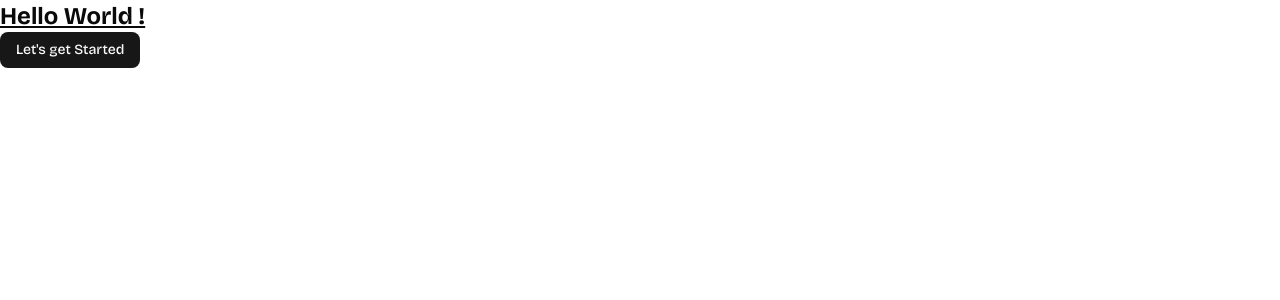
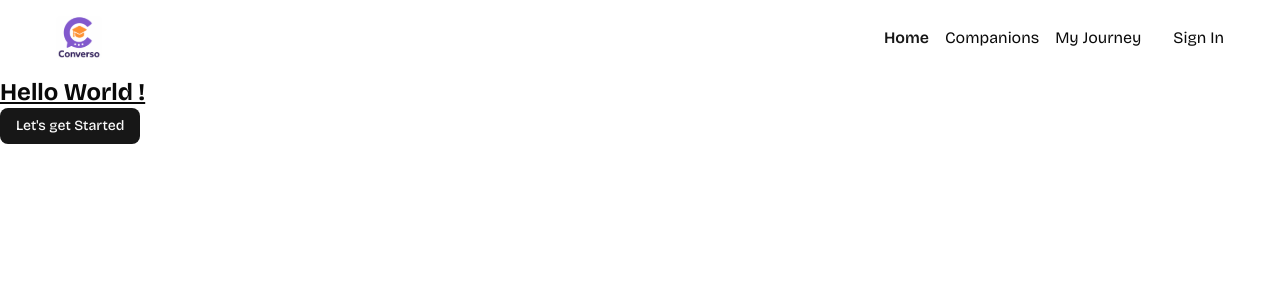
Before and after one commit to FaresKoumenji/saas-app, a Next.js app: page / in a window 1280 px wide. Shown: the top 300 px of the page. Built offline with nearby package versions, Linux system fonts and the light colour scheme.

Commit message:
implement navbar

```diff
--- a/app/layout.tsx
+++ b/app/layout.tsx
@@ -1,7 +1,7 @@
 import type { Metadata } from "next";
 import { Bricolage_Grotesque } from "next/font/google";
 import "./globals.css";
-
+import Navbar from "@/components/ui/Navbar"
 const bricolage = Bricolage_Grotesque({
   variable: "--font-bricolage",
   subsets: ["latin"],
@@ -19,7 +19,9 @@
 }>) {
   return (
     <html lang="en">
-      <body className={`${bricolage.variable} antialiased`}>{children}</body>
+      <body className={`${bricolage.variable} antialiased`}>
+        <Navbar />
+        {children}</body>
     </html>
   );
 }
--- /dev/null
+++ b/components/Navitems.tsx
@@ -0,0 +1,30 @@
+'use client';
+import { cn } from "@/lib/utils";
+import Link from "next/link"
+import { usePathname } from "next/navigation"
+
+const navItems=[
+    {label: 'Home', href: '/'},
+    {label: 'Companions',href:'/companions'},
+    {label: 'My Journey',href:'/my-journey'},
+
+]
+const Navitems=()=>{
+    const pathname = usePathname();
+    return(
+        <nav className="flex items-center gap-4">
+            {navItems.map(({label,href})=>(
+                <Link
+                href={href}
+                key={label}
+                className={cn(pathname === href && 'text-primary font-semibold')}
+
+                >
+                    {label}
+
+                </Link>
+            ))}
+            </nav>
+    )
+}
+export default Navitems
--- /dev/null
+++ b/components/ui/Navbar.tsx
@@ -0,0 +1,23 @@
+import Link from "next/link"
+import Image from "next/image"
+import Navitems from "../Navitems"
+const Navbar=()=>{
+    return(
+        <nav className="navbar">
+            <Link href="/">
+            <div className="flex items-center gap-2.5 cursor-pointer">
+                <Image src="/images/logo.svg"
+                alt="logo"
+                width={46} height={44} />
+
+            </div>
+            </Link>
+            <div className="flex items-center gap-8">
+                <Navitems />
+                <p>Sign In</p>
+
+            </div>
+        </nav>
+    )
+}
+export default Navbar
```
